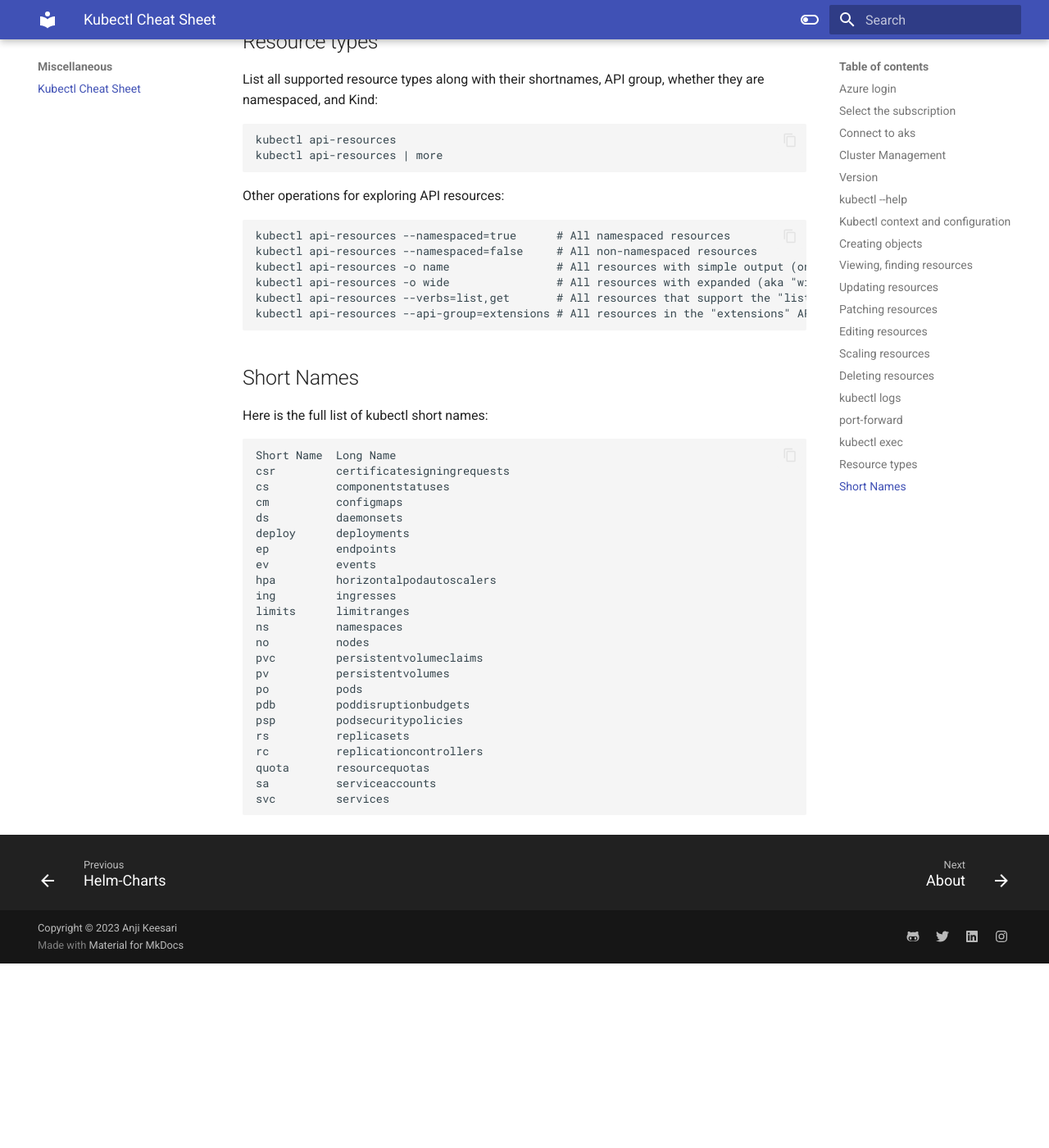
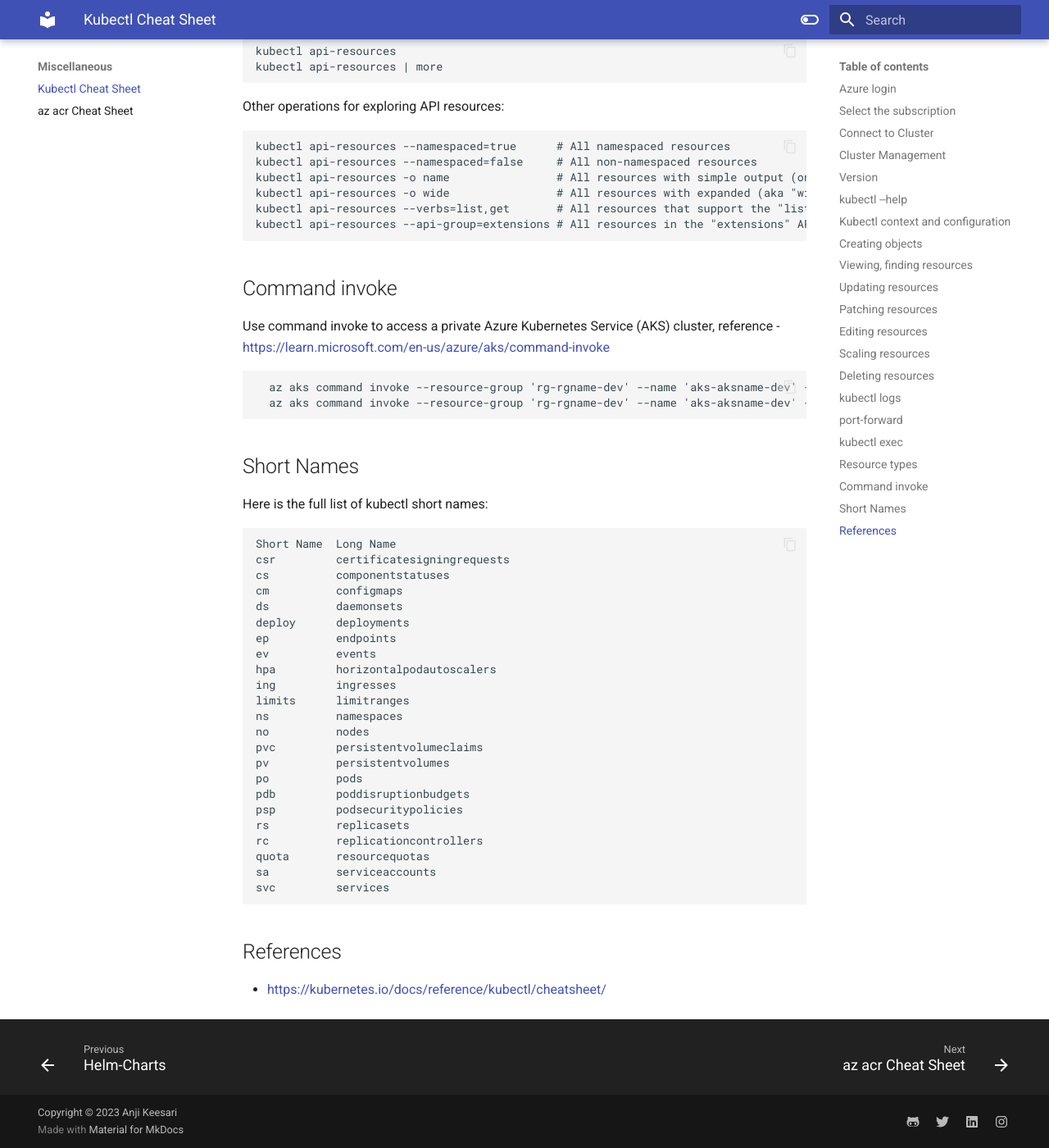
Before and after one commit to akeesari/micros-k8s, an MkDocs documentation site: the page built from docs/miscellaneous/kubectl-cheat-sheet.md, in a window 1280 px wide and 1400 px high, scrolled down 4730 px. Shown: the whole window at 82% size. Built offline with MkDocs 1.6.1 and Material for MkDocs 9.7.7, drawn with Linux system fonts in a browser that asks for light colours; before the commit the page ends 5905 px from its top, so only the background shows below that; some of the changed text lies outside the part shown.

Commit message:
added az acr Cheat Sheet

````diff
--- a/docs/miscellaneous/kubectl-cheat-sheet.md
+++ b/docs/miscellaneous/kubectl-cheat-sheet.md
@@ -25,7 +25,7 @@
 az account show --output table
 ```
 
-## Connect to aks
+## Connect to Cluster
 ```
 ## Azure Kubernetes Service Cluster User Role
 az aks get-credentials -g "rg-rgname-dev" -n "aks-clustername-dev"
@@ -72,8 +72,6 @@
 kubectl config use-context my-cluster-name           # set the default context to my-cluster-name
 kubectl config set-cluster my-cluster-name           # set a cluster entry in the kubeconfig
 ```
-reference: <https://kubernetes.io/docs/reference/kubectl/cheatsheet/>
-
 
 ## Creating objects
 
@@ -233,6 +231,16 @@
 kubectl api-resources --api-group=extensions # All resources in the "extensions" API group
 ```
 
+## Command invoke
+
+Use command invoke to access a private Azure Kubernetes Service (AKS) cluster, reference - <https://learn.microsoft.com/en-us/azure/aks/command-invoke>
+
+
+```
+  az aks command invoke --resource-group 'rg-rgname-dev' --name 'aks-aksname-dev' --command "kubectl get namespaces"
+  az aks command invoke --resource-group 'rg-rgname-dev' --name 'aks-aksname-dev' --command "kubectl create namespace test"
+```
+
 ## Short Names
 
 Here is the full list of kubectl short names:
@@ -262,3 +270,16 @@
 sa	        serviceaccounts
 svc	        services
 ```
+
+## References
+- <https://kubernetes.io/docs/reference/kubectl/cheatsheet/>
+<!-- - <https://youtu.be/feLpGydQVio> - video
+- <https://www.youtube.com/watch?v=Si6og3Wa2Hg> - Visual Studio Code and Kubernetes plugin for beginners
+- https://www.bluematador.com/learn/kubectl-cheatsheet
+- https://spacelift.io/blog/kubernetes-cheat-sheet
+- https://gist.github.com/pydevops/0efd399befd960b5eb18d40adb68ef83
+- https://kubernetes.io/docs/reference/kubectl/cheatsheet/
+- https://docs.microsoft.com/en-us/cli/azure/aks?view=azure-cli-latest - Manage Azure Kubernetes Services. commands
+- https://www.bluematador.com/learn/kubectl-cheatsheet
+- https://phoenixnap.com/kb/kubectl-commands-cheat-sheet
+- https://kubernetes.io/docs/reference/generated/kubectl/kubectl-commands##logs -->
--- a/mkdocs.yml
+++ b/mkdocs.yml
@@ -187,6 +187,7 @@
   - Miscellaneous:
   # - Misc:
       - Kubectl Cheat Sheet: miscellaneous/kubectl-cheat-sheet.md
+      - az acr Cheat Sheet: miscellaneous/az-acr-cheat-sheet.md
   #     - mkdocs-samples: miscellaneous/mkdocs-samples.md
   #     - Section1:
   #       - page-1 : miscellaneous/section1/page-1.md
````
Also changed, not shown: other parts of docs/miscellaneous/kubectl-cheat-sheet.md (+1 -1 lines), docs/gettingstarted/software/mac.md (+7 -2 lines), docs/miscellaneous/az-acr-cheat-sheet.md (added, +88 -0 lines).
